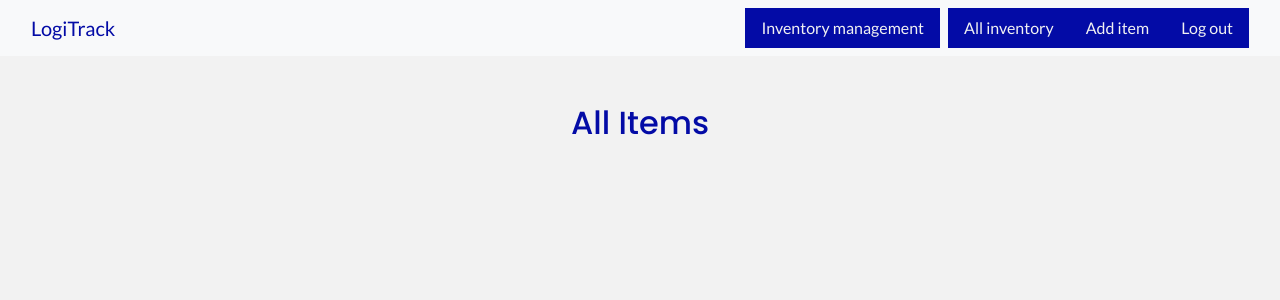
After one commit to Tom-Nagy/logi-track-shopify-challenge, a Django app: page /all_items/ in a window 1280 px wide. The commit adds this page. Shown: the top 300 px of the page. Run offline with Django 4.2, Linux system fonts and the light colour scheme; data that the repository does not hold is empty; some libraries are stand-ins or nearby versions.

```diff
--- /dev/null
+++ b/inventory/templates/inventory/all_items.html
@@ -0,0 +1,44 @@
+{% extends "base.html" %}
+
+{% block extra_title %} - Management{% endblock %}
+
+{% block content %}
+
+    <header>
+        <nav class="navbar bg-light">
+            <div class="container-fluid">
+                <a class="navbar-brand " href="{% url 'user_login' %}">LogiTrack</a>
+                <ul class="nav">
+                    <li class="nav-item mr-2">
+                        <a class="nav-link" aria-current="page" href="{% url 'user_login' %}">Inventory management</a>
+                    </li>
+                    <li class="nav-item">
+                        <a class="nav-link active" href="{% url 'all_items' %}">All inventory</a>
+                    </li>
+                    <li class="nav-item">
+                        <a class="nav-link" href="#">Add item</a>
+                    </li>
+                    <li class="nav-item">
+                        <a class="nav-link" href="{% url 'user_logout' %}">Log out</a>
+                    </li>
+                </ul>
+            </div>
+        </nav>
+    </header>
+
+    <div class="container-fluid">
+        <div class="row">
+            <div class="col">
+                <h2 class="text-center mt-5 mb-3">
+                    All Items
+                </h2>
+            </div>
+            {% for item in items %}
+                <div class="col-12">
+                    item
+                </div>
+            {% endfor %}
+        </div>
+    </div>
+
+{% endblock %}
--- a/inventory/urls.py
+++ b/inventory/urls.py
@@ -7,4 +7,5 @@ urlpatterns = [
     path('', views.index, name='home'),
     path('inventory_management', views.user_login, name='user_login'),
     path('logout/', views.user_logout, name='user_logout'),
+    path('all_items/', views.all_items, name='all_items'),
 ]
--- a/inventory/views.py
+++ b/inventory/views.py
@@ -3,6 +3,8 @@
 from django.shortcuts import render, redirect, reverse
 from django.contrib.auth import authenticate, login, logout
 from django.contrib import messages
+
+from .models import Item
 
 
 def index(request):
@@ -13,20 +15,35 @@ def index(request):
 
 def user_login(request):
     ''' View to verify credentials and log the user in '''
-    username = request.POST['username']
-    password = request.POST['password']
-    user = authenticate(request, username=username, password=password)
-    if user is not None:
-        messages.success(request, 'Successfuly logged in')
-        login(request, user)
-        template = 'inventory/inventory_management.html'
-        return render(request, template)
+    if request.method == 'POST':
+        username = request.POST['username']
+        password = request.POST['password']
+        user = authenticate(request, username=username, password=password)
+        if user is not None:
+            messages.success(request, 'Successfuly logged in')
+            login(request, user)
+            template = 'inventory/inventory_management.html'
+            return render(request, template)
+        else:
+            messages.error(request, 'Incorrect credentials, try again')
+            redirect(reverse('index'))
     else:
-        messages.error(request, 'Incorrect credentials, try again')
-        redirect(reverse('index'))
+        if request.user.is_authenticated:
+            template = 'inventory/inventory_management.html'
+            return render(request, template)
 
 
 def user_logout(request):
     ''' logout user '''
     logout(request)
     return redirect('home')
+
+
+def all_items(request):
+    ''' view to display all inventory items '''
+    items = Item.objects.all()
+    template = 'inventory/all_items.html'
+    context = {
+        'items': items,
+    }
+    return render(request, template, context)
--- a/logi_track/settings.py
+++ b/logi_track/settings.py
@@ -96,7 +96,9 @@ MESSAGES_STORAGE = 'django.contrib.messages.storage.session.SessionStorage'
 LOGIN_REDIRECT_URL = 'inventory/'
 LOGOUT_REDIRECT_URL = '/'
 
-AUTHENTICATION_BACKENDS = ['django.contrib.auth.backends.ModelBackend']
+AUTHENTICATION_BACKENDS = [
+    'django.contrib.auth.backends.ModelBackend',
+]
 
 # Password validation
 # https://docs.djangoproject.com/en/4.0/ref/settings/#auth-password-validators
```
Also changed, not shown: inventory/templates/inventory/inventory_management.html (+6 -6 lines).
